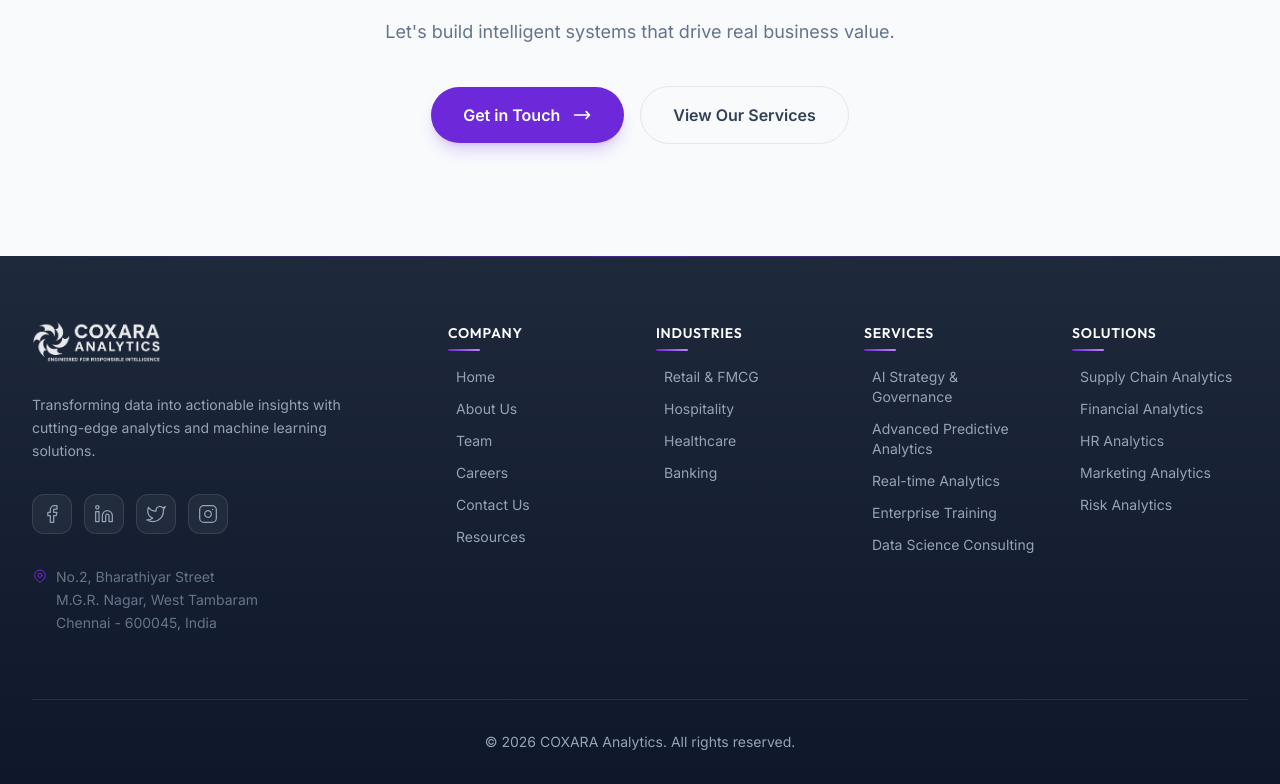
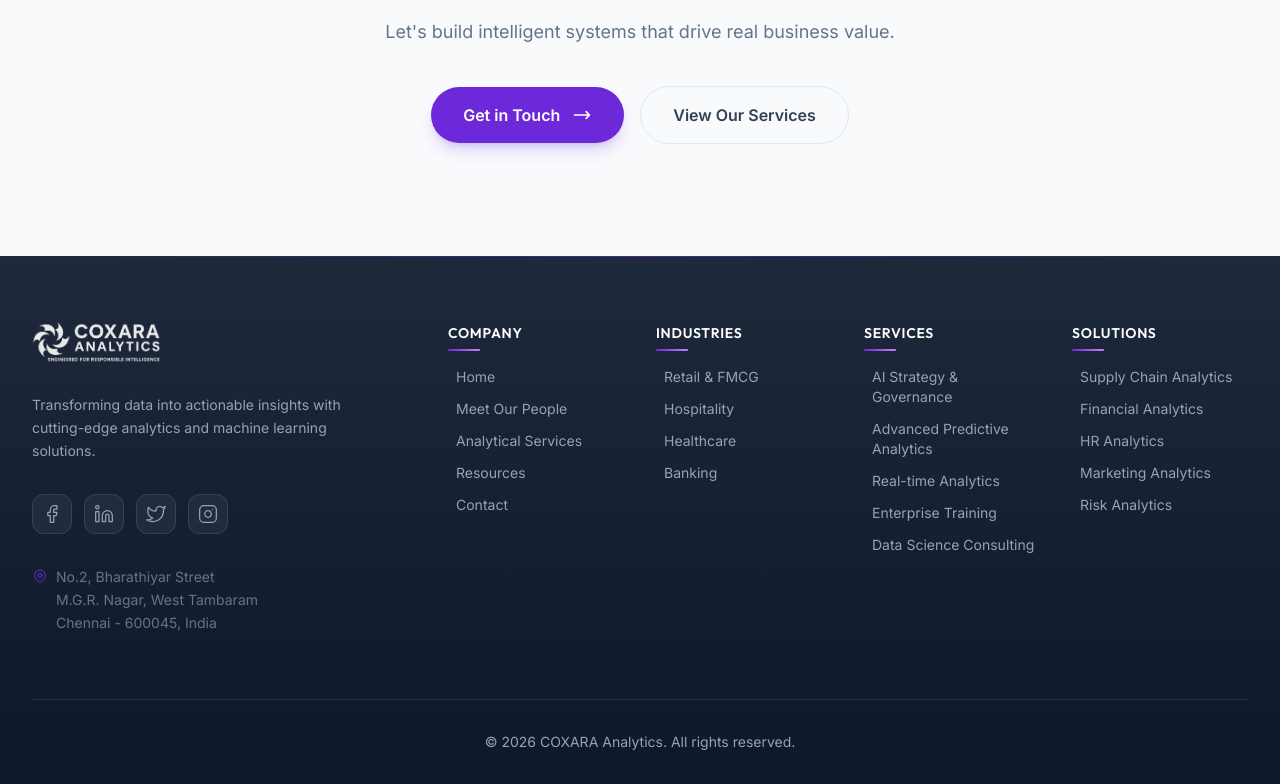
Before and after one commit to chandran65/coxara_analytics, a React (Vite) app in the folder client/: page / in a window 1280 px wide. Shown: the part 7587-8371 px from the top of the page. Built offline with nearby package versions, Linux system fonts and the light colour scheme.

Commit message:
feat: Update footer links with new labels and paths for improved navigation

```diff
--- a/client/src/components/layout/Footer.jsx
+++ b/client/src/components/layout/Footer.jsx
@@ -3,7 +3,6 @@ import { motion } from "framer-motion";
 import { footerData, socialMediaLinks } from "../../constants/footer";
 import {
   scrollToElement,
-  scrollToTop,
   extractSectionId,
   extractBasePath,
 } from "../../utils/scrollUtils";
@@ -81,16 +80,18 @@ const Footer = () => {
 
     if (sectionId) {
       if (location.pathname === basePath) {
+        // Same page – smooth scroll immediately
         scrollToElement(sectionId, 80);
       } else {
+        // Cross-page – navigate first, Layout handles instant scroll,
+        // then fine-tune with smooth scroll after content mounts
         navigate(path);
-        setTimeout(() => {
-          scrollToElement(sectionId, 80);
-        }, 300);
+        setTimeout(() => scrollToElement(sectionId, 80), 450);
       }
     } else {
+      // Non-hash link – just navigate; Layout's useLayoutEffect
+      // handles instant scroll-to-top on pathname change
       navigate(path);
-      scrollToTop();
     }
   };
 
--- a/client/src/constants/footer.js
+++ b/client/src/constants/footer.js
@@ -3,11 +3,10 @@ export const footerData = {
     title: "Company",
     links: [
       { label: "Home", path: "/" },
-      { label: "About Us", path: "/company/about" },
-      { label: "Team", path: "/company/team" },
-      { label: "Careers", path: "/company/careers" },
-      { label: "Contact Us", path: "/company/contact" },
+      { label: "Meet Our People", path: "/company/team" },
+      { label: "Analytical Services", path: "/services" },
       { label: "Resources", path: "/resources" },
+      { label: "Contact", path: "/company/contact" },
     ],
   },
   industries: {
```
